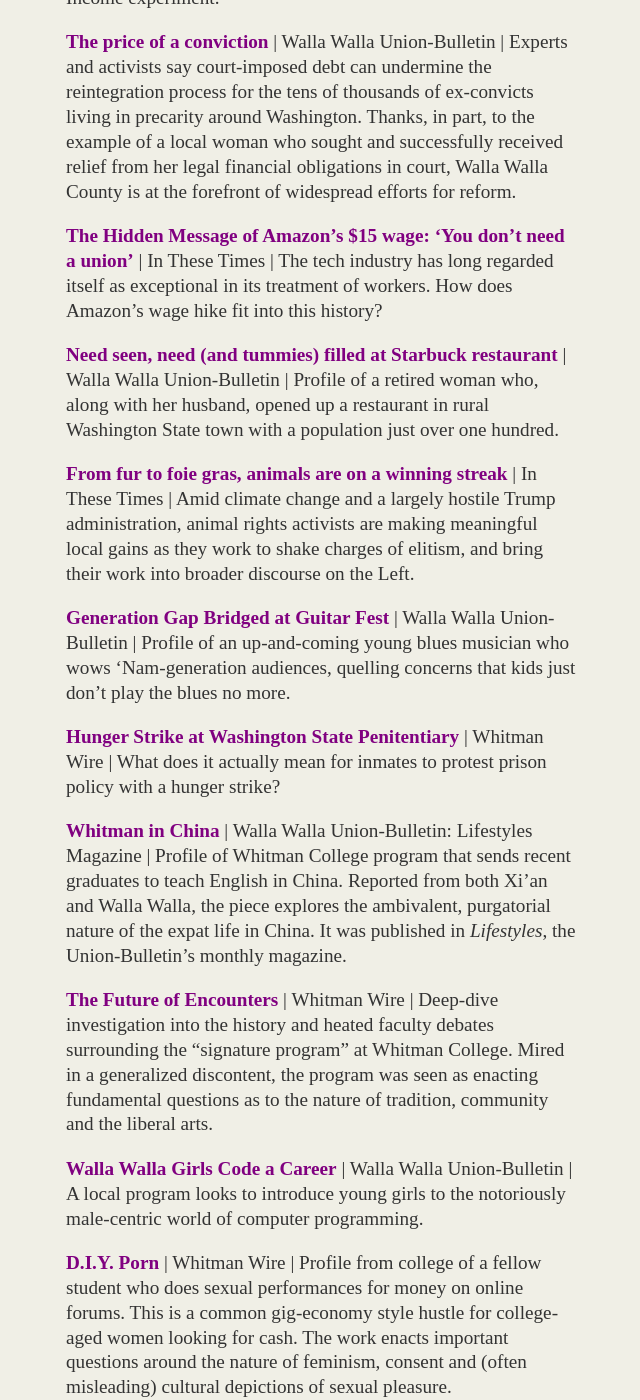
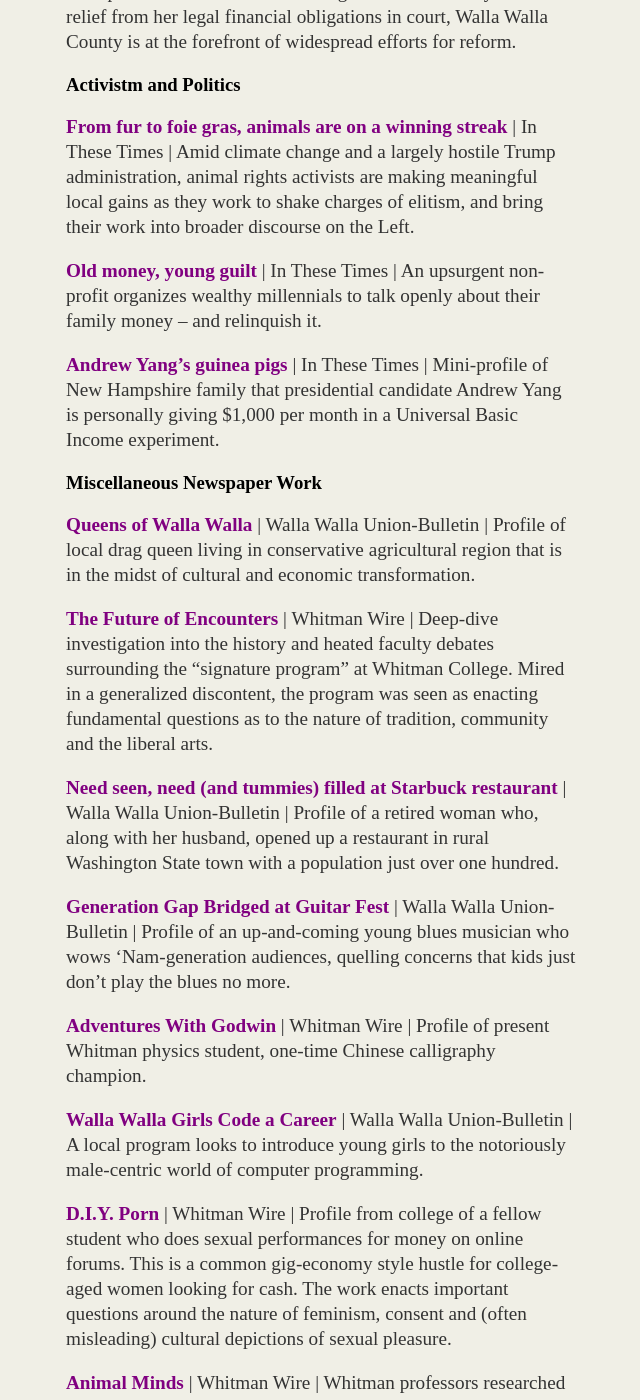
Before and after one commit to aonschwartz/aonschwartz.github.io, a Jekyll site: the page built from about/index.md, in a window 1280 px wide and 1400 px high, scrolled down 1111 px. Shown: the whole window, without its empty margins (318-958 px from the left). Built offline with Jekyll 4.4.1, drawn with Linux system fonts in a browser that asks for light colours; some of the changed text lies outside the part shown.

Commit message:
Update index.md

```diff
--- a/about/index.md
+++ b/about/index.md
@@ -5,58 +5,64 @@
 ---
 ## Selected Journalism
 
+### Labor Reporting
+
 **[The Fraught Realities of Financial Relief During a Pandemic](https://newrepublic.com/article/157631/unemployment-insurance-coronavirus-cares-act)** \| The New Republic \| For many Americans receiving unemployment insurance right now, finally coming out ahead shows how badly they’ve been left behind.
 
 **[Gig-working Through the Apocalypse](https://newrepublic.com/article/157227/gig-working-apocalypse)** \| The New Republic \| The app-based economy was already a race to the bottom. The pandemic raises the question of how much lower things can go.
 
 **[A Wildcat Strike Grows Out of a Housing Crisis](https://newrepublic.com/article/156591/wildcat-strike-grows-housing-crisis)** \| The New Republic \| In Santa Cruz, an unauthorized graduate student strike spilled into its second week with no clear resolution in sight.
 
-**[Night at the Library](https://thebaffler.com/latest/a-night-at-the-library-schwartz)** \| The Baffler \| Searching for the future of public space at Brooklyn's Central Library.
+**[The Hidden Message of Amazon's $15 wage: 'You don't need a union'](http://inthesetimes.com/working/entry/21495/the_hidden_message_of_amazons_15_wage_you_dont_need_a_union)** \| In These Times \| The tech industry has long regarded itself as exceptional in its treatment of workers. How does Amazon's wage hike fit into this history?
 
-**[Old money, young guilt](http://inthesetimes.com/article/21665/millennials-trust-funds-Resource-Generation-money)** \| In These Times \| An upsurgent non-profit organizes wealthy millennials to talk openly about their family money -- and relinquish it.
+### Law and Criminal Justice
 
 **[Food issues run deep at Washington State Penitentiary](http://www.union-bulletin.com/news/food-issues-run-deep-at-washington-state-penitentiary/article_0da49ace-45c4-11e8-a702-134b28fbc3b2.html)** \| Walla Walla Union-Bulletin \| Investigative feature piece on the decline of food quality at the local penitentiary, and statewide. Decline maps gradual takeover of meal programs statewide by Correctional Industries, the controversial Department of Corrections business arm. Festering issue erupted when hundreds of inmates refused meals in protest earlier in the year.
 
 **[The Grindr lawsuit that could change the internet](https://theoutline.com/post/6968/grindr-lawsuit-matthew-herrick?utm_source=)** \| The Outline \| In a case that addresses basic tensions between the internet’s founding principles of free speech and the civic responsibilities of its businesses that have attained positions of outsized power, a law written in 1996 took center stage.
 
-**[A night hunting ghosts at Joliet Prison](http://www.chicagomag.com/city-life/October-2018/A-Night-Hunting-Ghosts-at-Joliet-Prison/)** \| Chicago Magazine \| On the scene with paranormal investigators in a very spooky place.
+**[The price of a conviction](http://www.union-bulletin.com/news/courts_and_crime/the-price-of-a-conviction/article_6b4ced1e-d4c3-11e8-9c5a-f75fc47c39b0.html)** \| Walla Walla Union-Bulletin \| Experts and activists say court-imposed debt can undermine the reintegration process for the tens of thousands of ex-convicts living in precarity around Washington. Thanks, in part, to the example of a local woman who sought and successfully received relief from her legal financial obligations in court, Walla Walla County is at the forefront of widespread efforts for reform.
+
+### Activistm and Politics
+
+**[From fur to foie gras, animals are on a winning streak](http://inthesetimes.com/article/22185/from-fur-to-foie-gras-animals-are-on-a-winning-streak)** \| In These Times \| Amid climate change and a largely hostile Trump administration, animal rights activists are making meaningful local gains as they work to shake charges of elitism, and bring their work into broader discourse on the Left.
+
+**[Old money, young guilt](http://inthesetimes.com/article/21665/millennials-trust-funds-Resource-Generation-money)** \| In These Times \| An upsurgent non-profit organizes wealthy millennials to talk openly about their family money -- and relinquish it.
 
 **[Andrew Yang's guinea pigs](http://inthesetimes.com/article/21858/andrew-yang-universal-basic-income-presidential-candidate)** \| In These Times \| Mini-profile of New Hampshire family that presidential candidate Andrew Yang is personally giving $1,000 per month in a Universal Basic Income experiment.
 
-**[The price of a conviction](http://www.union-bulletin.com/news/courts_and_crime/the-price-of-a-conviction/article_6b4ced1e-d4c3-11e8-9c5a-f75fc47c39b0.html)** \| Walla Walla Union-Bulletin \| Experts and activists say court-imposed debt can undermine the reintegration process for the tens of thousands of ex-convicts living in precarity around Washington. Thanks, in part, to the example of a local woman who sought and successfully received relief from her legal financial obligations in court, Walla Walla County is at the forefront of widespread efforts for reform.
+### Miscellaneous Newspaper Work
 
-**[The Hidden Message of Amazon's $15 wage: 'You don't need a union'](http://inthesetimes.com/working/entry/21495/the_hidden_message_of_amazons_15_wage_you_dont_need_a_union)** \| In These Times \| The tech industry has long regarded itself as exceptional in its treatment of workers. How does Amazon's wage hike fit into this history?
+**[Queens of Walla Walla](http://www.union-bulletin.com/featured_story/the-queens-of-walla-walla/article_c4c8ec0c-ab9e-11e7-8784-b761518dfb93.html)** \| Walla Walla Union-Bulletin \| Profile of local drag queen living in conservative agricultural region that is in the midst of cultural and economic transformation.
+
+**[The Future of Encounters](https://whitmanwire.com/feature/2018/03/08/the-future-of-encounters/)** \| Whitman Wire \| Deep-dive investigation into the history and heated faculty debates surrounding the "signature program" at Whitman College. Mired in a generalized discontent, the program was seen as enacting fundamental questions as to the nature of tradition, community and the liberal arts.
 
 **[Need seen, need (and tummies) filled at Starbuck restaurant](http://www.union-bulletin.com/news/business/need-seen-need-and-tummies-filled-at-starbuck-restaurant/article_4e67136a-ae48-11e8-a3a0-1fdbb389eedc.html)** \| Walla Walla Union-Bulletin \| Profile of a retired woman who, along with her husband, opened up a restaurant in rural Washington State town with a population just over one hundred.
 
-**[From fur to foie gras, animals are on a winning streak](http://inthesetimes.com/article/22185/from-fur-to-foie-gras-animals-are-on-a-winning-streak)** \| In These Times \| Amid climate change and a largely hostile Trump administration, animal rights activists are making meaningful local gains as they work to shake charges of elitism, and bring their work into broader discourse on the Left.
-
 **[Generation Gap Bridged at Guitar Fest](http://www.union-bulletin.com/things_to_do/entertainment/generation-gap-bridged-at-guitar-fest/article_fb4c048a-24c5-11e8-9f9f-2b3b533e004b.html)** \| Walla Walla Union-Bulletin \| Profile of an up-and-coming young blues musician who wows 'Nam-generation audiences, quelling concerns that kids just don't play the blues no more.
 
-**[Hunger Strike at Washington State Penitentiary](https://whitmanwire.com/feature/2018/05/03/hunger-strike-at-the-washington-state-penitentiary/)** \| Whitman Wire \| What does it actually mean for inmates to protest prison policy with a hunger strike?
-
-**[Whitman in China](http://andrewtheschwartz.com/2018/06/12/whitman-goes-to-china-the-question-is-where-to-go-after)** \| Walla Walla Union-Bulletin: Lifestyles Magazine \| Profile of Whitman College program that sends recent graduates to teach English in China. Reported from both Xi'an and Walla Walla, the piece explores the ambivalent, purgatorial nature of the expat life in China. It was published in _Lifestyles_, the Union-Bulletin’s monthly magazine.
-
-**[The Future of Encounters](https://whitmanwire.com/feature/2018/03/08/the-future-of-encounters/)** \| Whitman Wire \| Deep-dive investigation into the history and heated faculty debates surrounding the "signature program" at Whitman College. Mired in a generalized discontent, the program was seen as enacting fundamental questions as to the nature of tradition, community and the liberal arts.
+**[Adventures With Godwin](https://whitmanwire.com/feature/2016/03/10/adventures-with-godwin/)** \| Whitman Wire \| Profile of present Whitman physics student, one-time Chinese calligraphy champion.
 
 **[Walla Walla Girls Code a Career](http://www.union-bulletin.com/news/education/walla-walla-girls-code-a-career/article_16d6117e-d91b-11e7-b9a2-27de50645f1d.html)** \| Walla Walla Union-Bulletin \| A local program looks to introduce young girls to the notoriously male-centric world of computer programming.
 
 **[D.I.Y. Porn](https://whitmanwire.com/feature/2017/11/09/d-i-y-porn/)** \| Whitman Wire \| Profile from college of a fellow student who does sexual performances for money on online forums. This is a common gig-economy style hustle for college-aged women looking for cash. The work enacts important questions around the nature of feminism, consent and (often misleading) cultural depictions of sexual pleasure.
 
-**[Queens of Walla Walla](http://www.union-bulletin.com/featured_story/the-queens-of-walla-walla/article_c4c8ec0c-ab9e-11e7-8784-b761518dfb93.html)** \| Walla Walla Union-Bulletin \| Profile of local drag queen living in conservative agricultural region that is in the midst of cultural and economic transformation.
+**[Animal Minds](https://whitmanwire.com/feature/2016/02/25/animal-minds/)** \| Whitman Wire \| Whitman professors researched animal brains to learn about humans. As the human-animal distinction blurs, so too does the ethical landscape.
+
+### Essays
+
+**[Night at the Library](https://thebaffler.com/latest/a-night-at-the-library-schwartz)** \| The Baffler \| Searching for the future of public space at Brooklyn's Central Library.
+
+**[A night hunting ghosts at Joliet Prison](http://www.chicagomag.com/city-life/October-2018/A-Night-Hunting-Ghosts-at-Joliet-Prison/)** \| Chicago Magazine \| On the scene with paranormal investigators in a very spooky place.
+
+**[Whitman in China](http://andrewtheschwartz.com/2018/06/12/whitman-goes-to-china-the-question-is-where-to-go-after)** \| Walla Walla Union-Bulletin: Lifestyles Magazine \| Profile of Whitman College program that sends recent graduates to teach English in China. Reported from both Xi'an and Walla Walla, the piece explores the ambivalent, purgatorial nature of the expat life in China. It was published in _Lifestyles_, the Union-Bulletin’s monthly magazine.
+
+**[Walla Walla Pub Crawl](https://whitmanwire.com/feature/2015/11/19/a-walla-walla-pub-crawl/)** \| Whitman Wire \| Account of drunken bender won 2015 Hosokawa Award for best feature story of the year.
 
 **[The Missionary Retires](https://whitmanwire.com/magazine-2/2017/05/12/the-missionary-retires/)** \| Whitman Wire: Circuit Magazine \| After nearly a century of debate, Whitman College did away with its controversial mascot. This feature piece explores the meaning and implications of that break from the past.
-
-**[Judge Who Blocked Trump's Immigration Ban a Whitman Alum](https://whitmanwire.com/news/2017/02/08/judge-james-robart/)** \| Whitman Wire \| News profile of James Robart, the first federal judge to block President Trump's initial immigration ban.
 
 **[Postcard from Standing Rock](https://mangoprism.com/2016/11/15/postcard-from-standing-rock-get-your-pistol-white-man/)** \| Mangoprism \| Personal account of the Dakota Access Pipelines protests at Standing Rock.
 
 **[Takemoto Sensei: on Home](http://andrewtheschwartz.com/2018/06/29/takemoto-sensei-on-home/)** \| Whitman Wire: Circuit Magazine \| Profile of Whitman professor Ron Akira Takemoto, a Zen Master who here explores the nature of "home."
 
 **[Quiet in the Wallowas](https://whitmanwire.com/feature/2016/04/21/remember-kip-rand/)** \| Whitman Wire \| Account and tribute in reference to the tragic death the director of the Wallowa Avalanche Center, a young man who had led my own avalanche safety course earlier in the year.
-
-**[Adventures With Godwin](https://whitmanwire.com/feature/2016/03/10/adventures-with-godwin/)** \| Whitman Wire \| Profile of present Whitman physics student, one-time Chinese calligraphy champion.
-
-**[Animal Minds](https://whitmanwire.com/feature/2016/02/25/animal-minds/)** \| Whitman Wire \| Whitman professors researched animal brains to learn about humans. As the human-animal distinction blurs, so too does the ethical landscape.
-
-**[Walla Walla Pub Crawl](https://whitmanwire.com/feature/2015/11/19/a-walla-walla-pub-crawl/)** \| Whitman Wire \| Account of drunken bender won 2015 Hosokawa Award for best feature story of the year.
```
